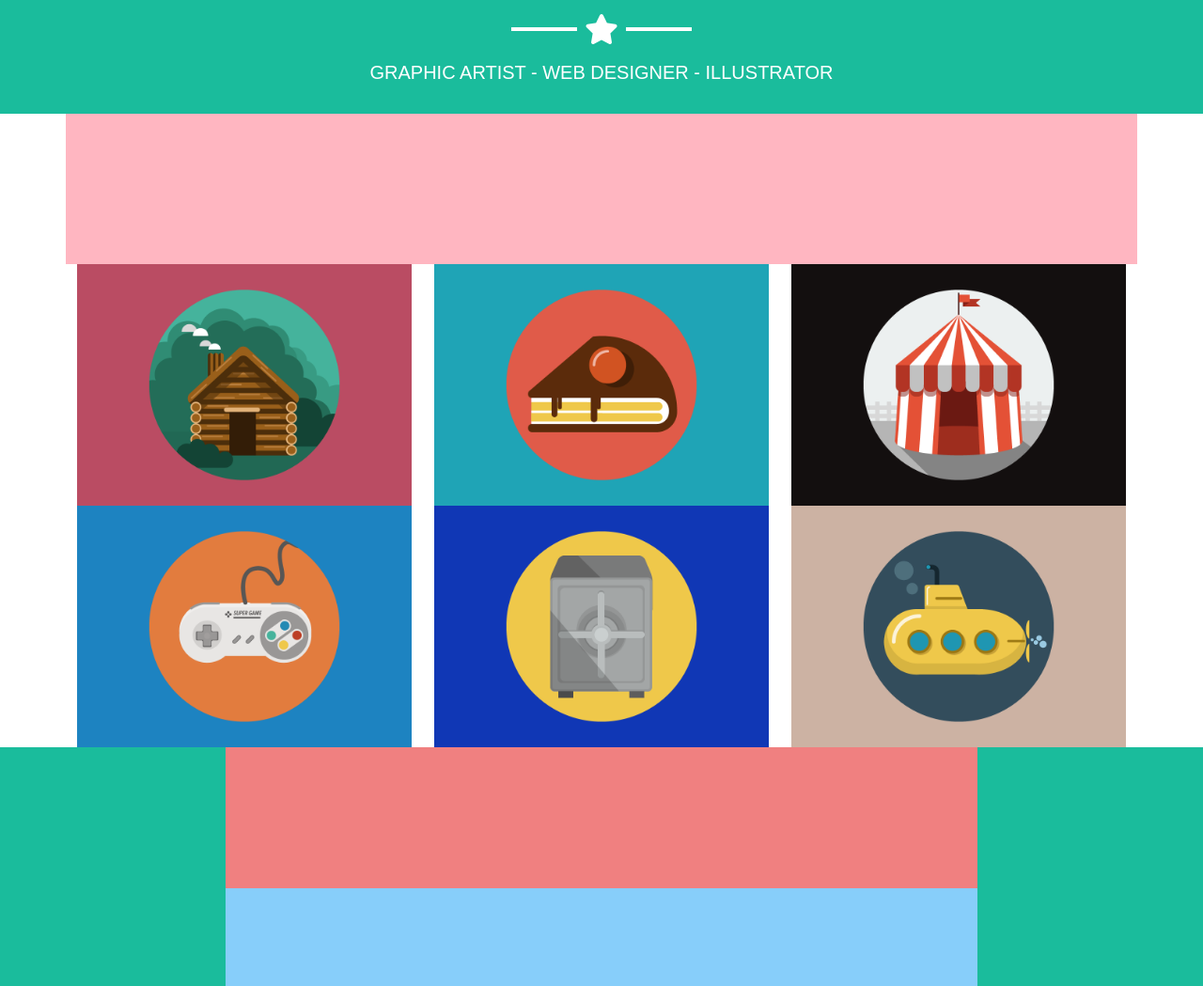
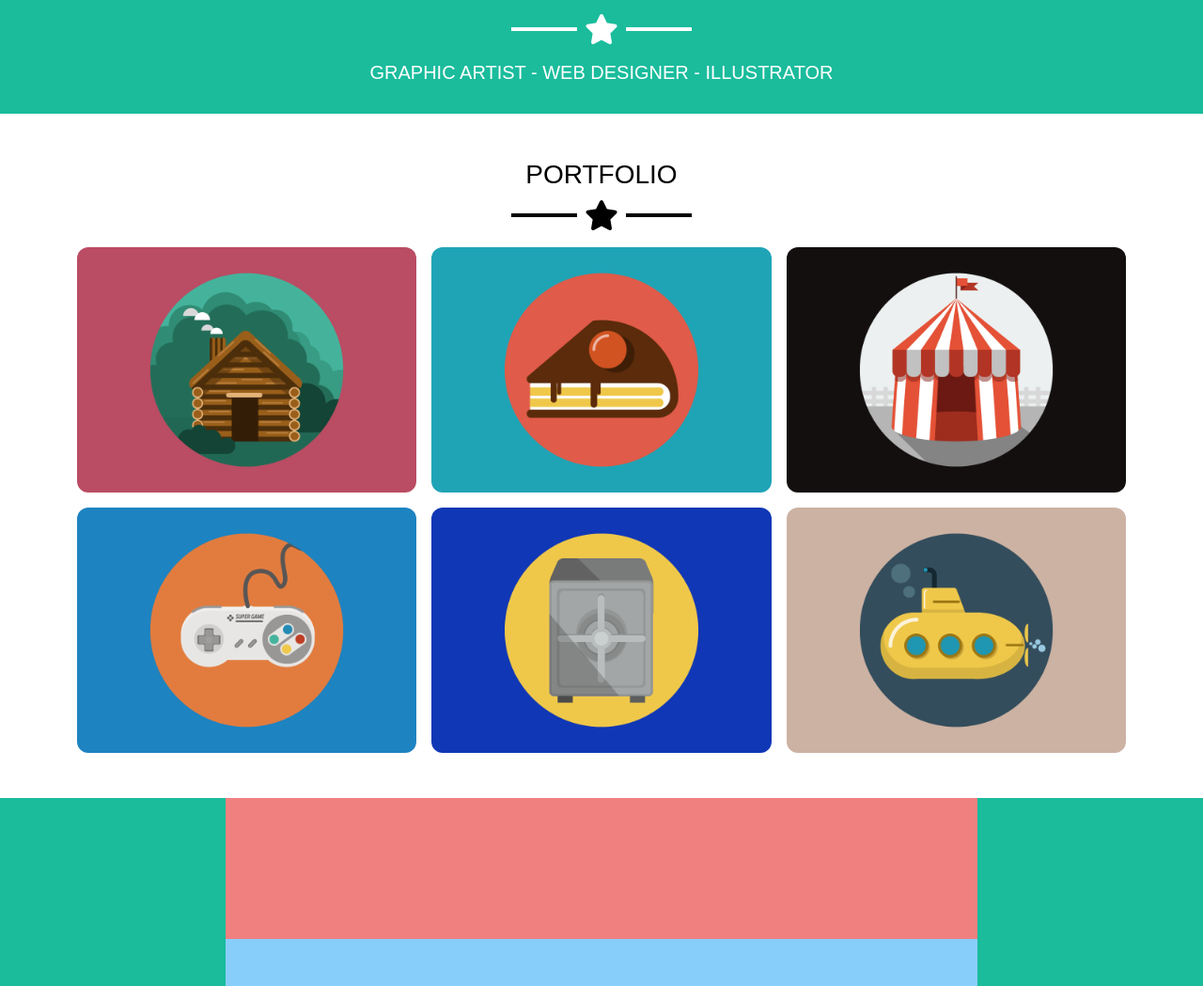
Before and after one commit to Leonardo-Selmini/html-css-bootstrap-freelancer, a plain HTML site: page index.html in a window 1280 px wide. Shown: the part 445-1494 px from the top of the page at 94% size. Drawn offline with nearby package versions, Linux system fonts and the light colour scheme.

Commit message:
main - portfolio section

```diff
--- a/css/style.css
+++ b/css/style.css
@@ -1,5 +1,11 @@
 * {
   font-family: Arial, Helvetica, sans-serif;
+}
+
+hr {
+  width: 70px;
+  border: 2px solid;
+  opacity: 1;
 }
 
 /* 00000000 HEADER 00000000 */
@@ -27,22 +33,12 @@ nav.navbar a.navbar-brand {
   max-width: 250px;
 }
 
-#jumbo .col hr {
-  width: 70px;
-  border: 2px solid white;
-  opacity: 1;
-}
-
 /* 00000000 MAIN 00000000 */
 
 /* MAIN - portfolio section */
-.debug #portfolio-header {
-  height: 160px;
-  background-color: lightpink;
-}
-
-.debug .row div img {
+#gallery img {
   width: 100%;
+  border-radius: 12px;
 }
 
 /* MAIN - about section */
--- a/index.html
+++ b/index.html
@@ -72,11 +72,18 @@
   <main>
 
     <!-- MAIN - portfolio section -->
-    <section id="portfolio" class="container">
-      <div class="row">
-        <div id="portfolio-header"></div>
+    <section id="portfolio" class="container py-5">
+      <div class="row text-center">
+        <div id="portfolio-header" class="mb-3">
+          <h3 class="text-uppercase text-black">portfolio</h3>
+          <div class="star d-flex justify-content-center align-items-center fs-2 text-black">
+            <hr>
+            <i class="fas fa-star mx-2"></i>
+            <hr>
+          </div>
+        </div>
       </div>
-      <div class="row row-cols-1 row-cols-md-2 row-cols-lg-3">
+      <div id="gallery" class="row row-cols-1 row-cols-md-2 row-cols-lg-3 g-3">
         <div class="col">
           <img src="img/cabin.png" alt="cabin illustration">
         </div>
```
